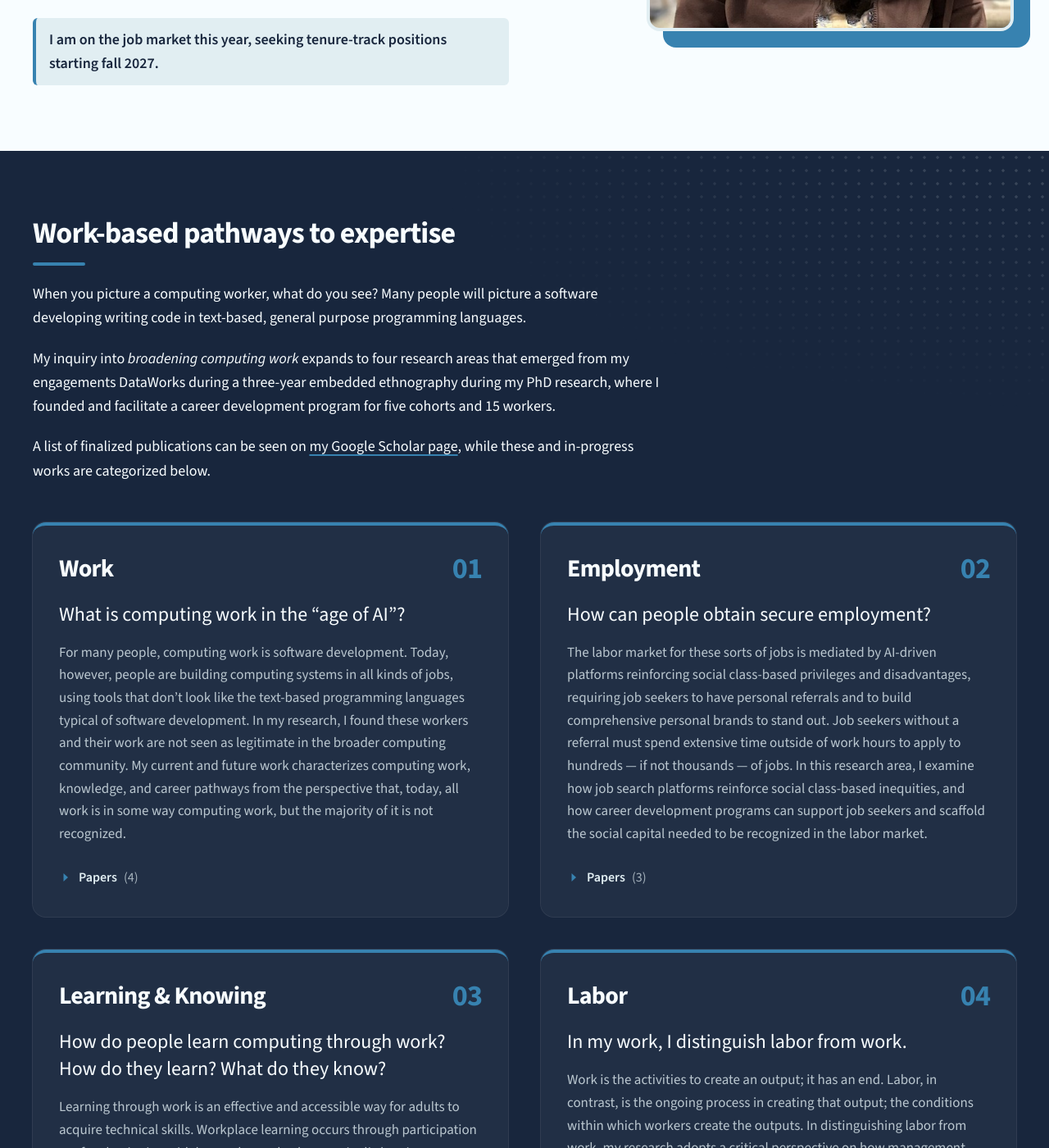
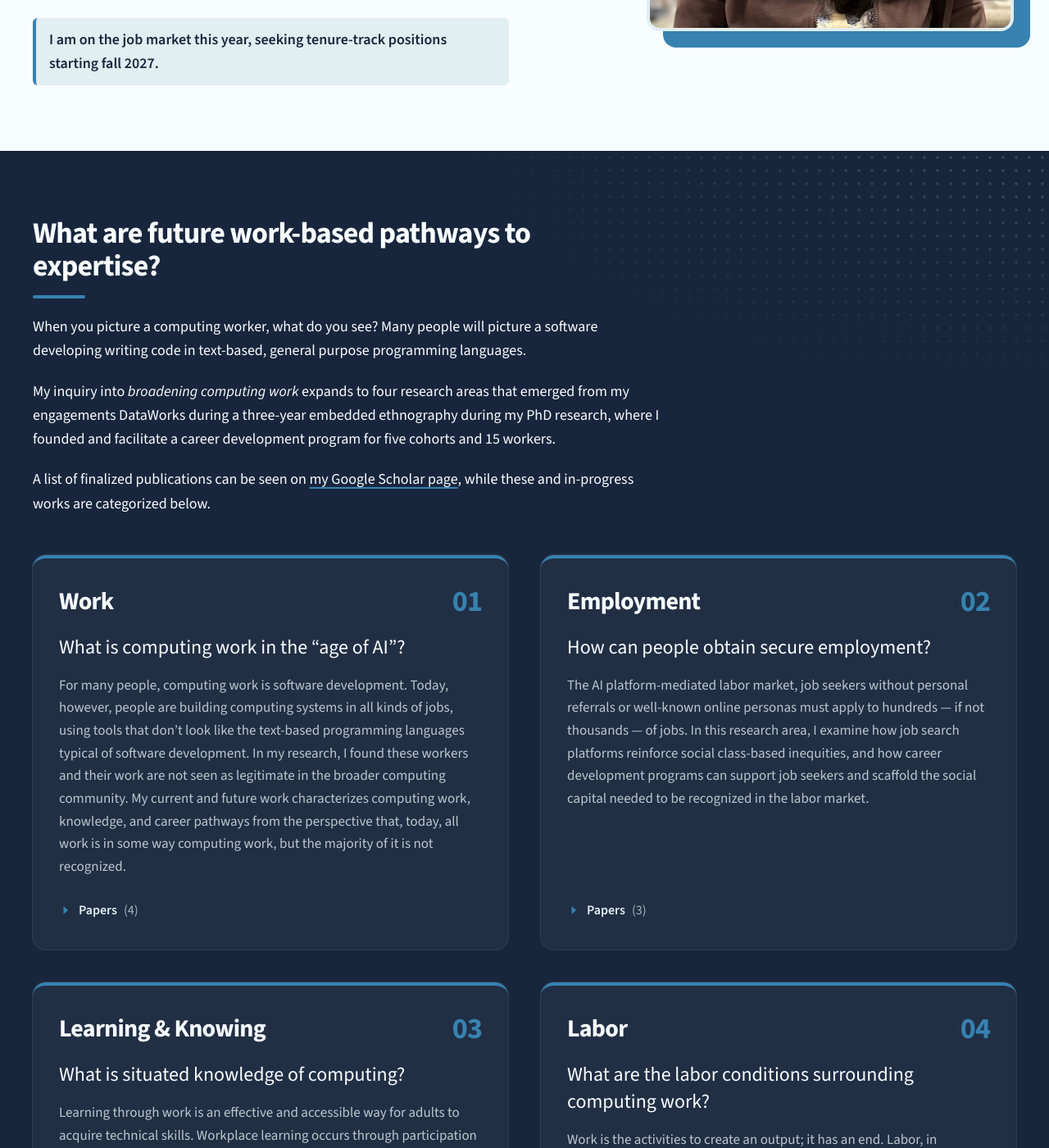
Before and after one commit to laras126/larakarki, a Jekyll site: the page built from index.html, in a window 1280 px wide and 1400 px high, scrolled down 629 px. Shown: the whole window at 82% size. Built offline with Jekyll 4.4.1, drawn with Linux system fonts in a browser that asks for light colours.

Commit message:
Update content

```diff
--- a/_data/research_questions.yml
+++ b/_data/research_questions.yml
@@ -1,11 +1,11 @@
 # Research questions shown on the home page. Edit them here.
 
 # Heading of the research section.
-overarching: "Work-based pathways to expertise"
+overarching: "What are future work-based pathways to expertise?"
 
 # The question under each research area card's title, keyed by the file name in _research/.
 areas:
   work: "What is computing work in the “age of AI”?"
   employment: "How can people obtain secure employment?"
-  learning: "How do people learn computing through work? How do they learn? What do they know?"
-  labor: "In my work, I distinguish labor from work."
+  learning: "What is situated knowledge of computing?"
+  labor: "What are the labor conditions surrounding computing work?"
```
Also changed, not shown: _research/employment.md (+1 -1 lines).
